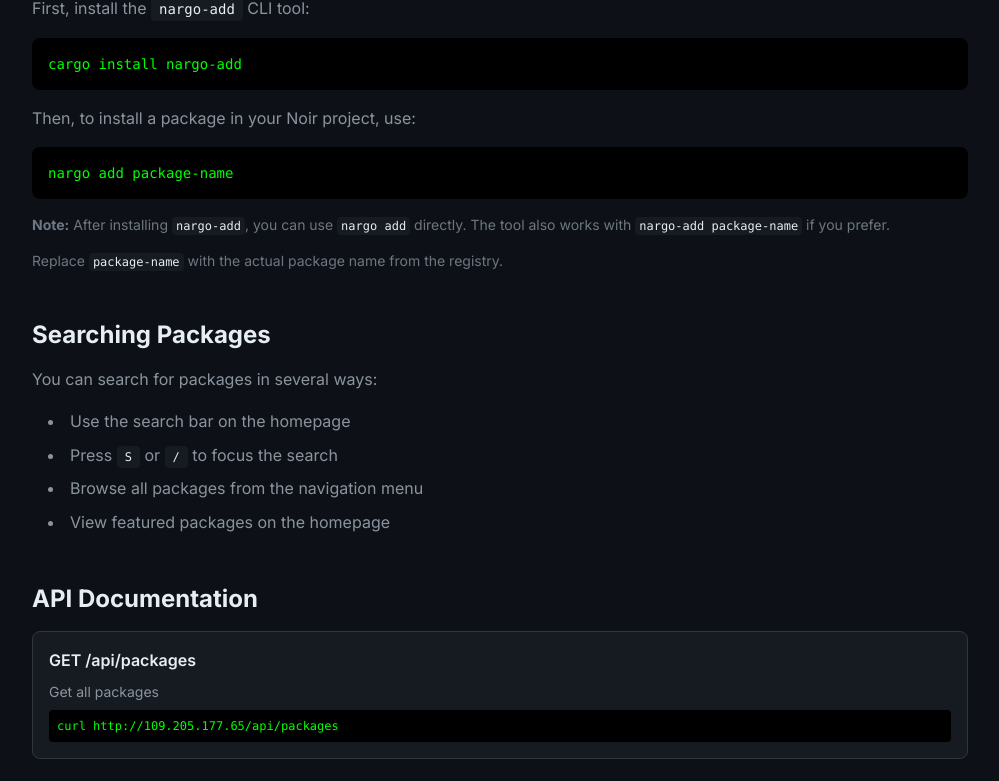
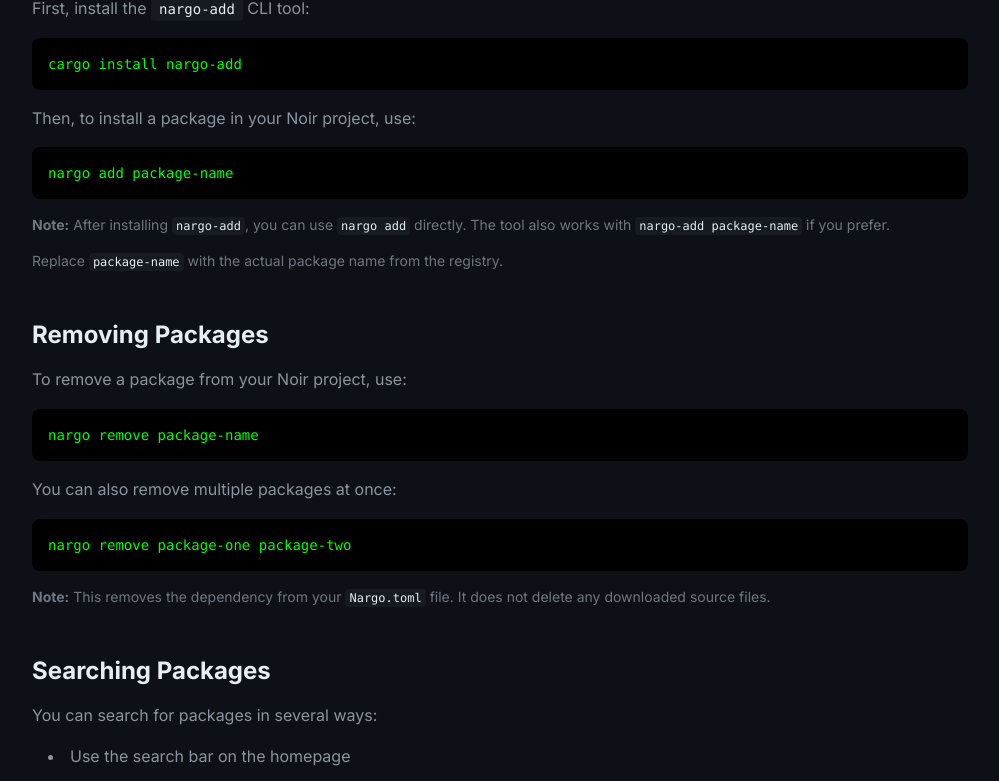
Before and after one commit to CECILIA-MULANDI/noir-registry, a Next.js app in the folder frontend/: page /docs in a window 1280 px wide. Shown: the part 536-1317 px from the top of the page, without its empty margins (140-1139 px from the left). Built offline with nearby package versions, Linux system fonts and the light colour scheme.

Commit message:
docs: update READMEs and documentation

```diff
--- a/frontend/src/app/docs/page.tsx
+++ b/frontend/src/app/docs/page.tsx
@@ -70,6 +70,36 @@ export default function DocsPage() {
               </p>
               <p className="text-sm" style={{ color: 'var(--text-muted)' }}>
                 Replace <code className="px-1 py-0.5 rounded font-mono text-xs" style={{ backgroundColor: 'var(--bg-card)', color: 'var(--text-primary)' }}>package-name</code> with the actual package name from the registry.
+              </p>
+            </div>
+          </section>
+
+          {/* Removing Packages */}
+          <section className="mb-12">
+            <h2 className="text-2xl font-bold mb-4" style={{ color: 'var(--text-primary)' }}>
+              Removing Packages
+            </h2>
+            <div className="space-y-4">
+              <p style={{ color: 'var(--text-secondary)' }}>
+                To remove a package from your Noir project, use:
+              </p>
+              <div className="bg-black rounded-lg p-4 font-mono text-sm overflow-x-auto">
+                <code style={{ color: '#00ff00' }}>
+                  nargo remove package-name
+                </code>
+              </div>
+              <p style={{ color: 'var(--text-secondary)' }}>
+                You can also remove multiple packages at once:
+              </p>
+              <div className="bg-black rounded-lg p-4 font-mono text-sm overflow-x-auto">
+                <code style={{ color: '#00ff00' }}>
+                  nargo remove package-one package-two
+                </code>
+              </div>
+              <p className="text-sm" style={{ color: 'var(--text-muted)' }}>
+                <strong>Note:</strong> This removes the dependency from your{' '}
+                <code className="px-1 py-0.5 rounded font-mono text-xs" style={{ backgroundColor: 'var(--bg-card)', color: 'var(--text-primary)' }}>Nargo.toml</code>{' '}
+                file. It does not delete any downloaded source files.
               </p>
             </div>
           </section>
```
Also changed, not shown: 2 other files (tests, documents, lock files or other folders).
